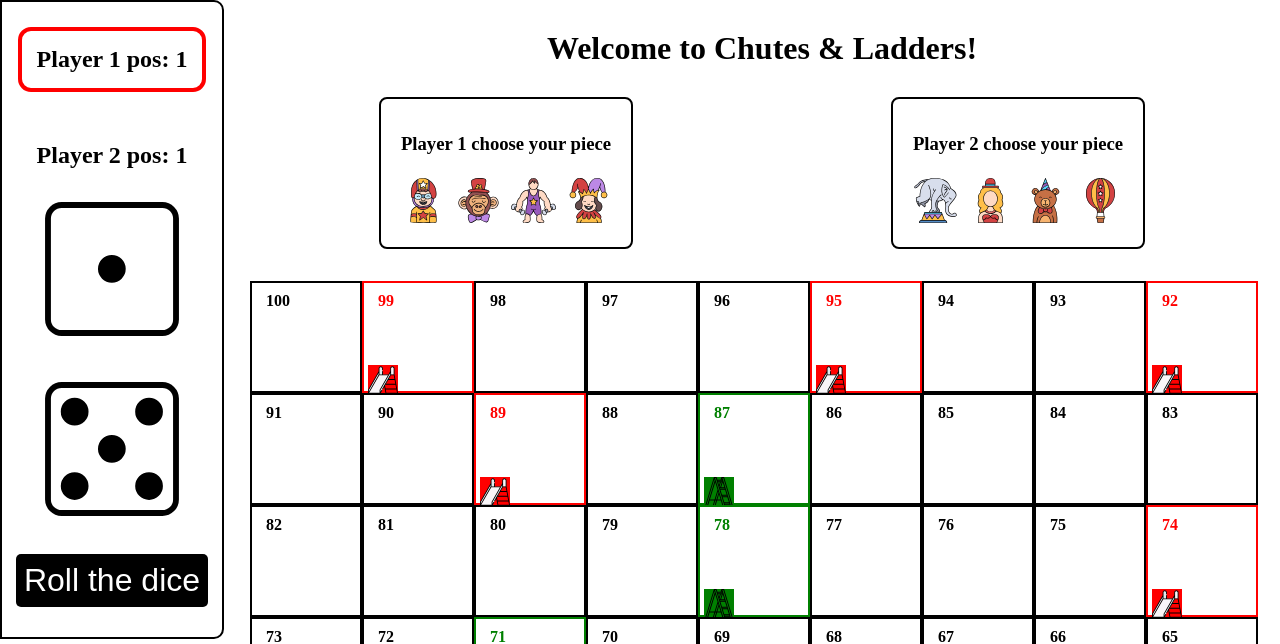
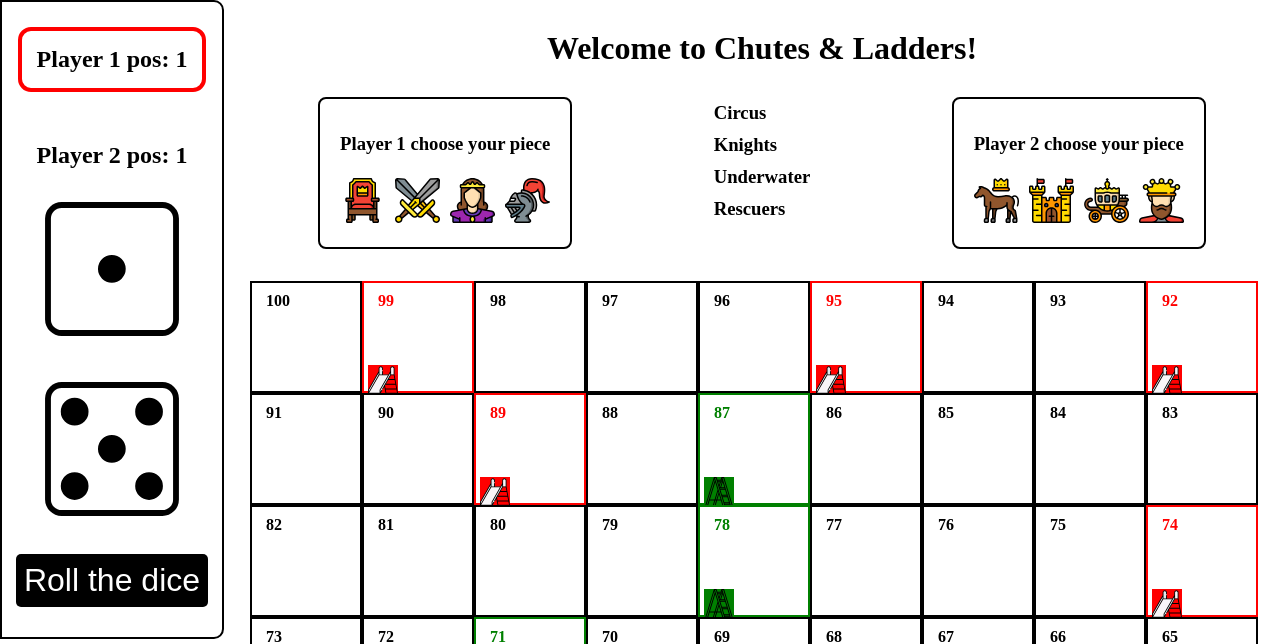
Before and after one commit to jimmyray9/chutes_ladders, a PHP site: page / in a window 1280 px wide. Shown: the top 644 px of the page. Run offline with PHP 8.4, Linux system fonts and the light colour scheme.

Commit message:
added knights icon pack

```diff
--- a/chutes_ladder.js
+++ b/chutes_ladder.js
@@ -55,7 +55,7 @@ window.addEventListener('DOMContentLoaded', (event) => {
 
     function choosePieces() {
         // piece selection for players
-        let selections = ['piece-1.svg','piece-2.svg','piece-3.svg','piece-4.svg','piece-5.svg','piece-6.svg','piece-7.svg','piece-8.svg','piece-9.svg'];
+        let selections = ['piece-1.svg','piece-2.svg','piece-3.svg','piece-4.svg','piece-5.svg','piece-6.svg','piece-7.svg','piece-8.svg'];
         for (let i = 0; i != 4; ++i) {
             let piece = document.createElement('img');
             piece.classList.add('player1', 'piece');
--- a/index.html
+++ b/index.html
@@ -14,6 +14,12 @@
         <div class="iconSelection">
             <div class="player1choices">
                 <h3>Player 1 choose your piece</h3>
+            </div>
+            <div class="themes">
+                <h3 class="theme">Circus</h3>
+                <h3 class="theme">Knights</h3>
+                <h3 class="theme">Underwater</h3>
+                <h3 class="theme">Rescuers</h3>
             </div>
             <div class="player2choices">
                 <h3>Player 2 choose your piece</h3>
--- a/styles.css
+++ b/styles.css
@@ -15,7 +15,18 @@ body {
     box-sizing: border-box;
 }
 
-.piece:hover {
+.themes {
+    display: flex;
+    flex-direction: column;
+    align-content: space-evenly;
+}
+
+.themes h3 {
+    margin: 5px;
+    box-sizing: border-box;
+}
+
+.piece:hover, .themes h3:hover {
     border-bottom: 2px solid red;
     border-top: 2px solid red;
 }
```
Also changed, not shown: images/circus/piece-1.svg (added), images/circus/piece-2.svg (added), images/circus/piece-3.svg (added), images/circus/piece-4.svg (added), images/circus/piece-5.svg (added), images/circus/piece-6.svg (added), images/circus/piece-7.svg (added), images/circus/piece-8.svg (added), images/circus/piece-9.svg (renamed from images/piece-9.svg), images/piece-1.svg, images/piece-2.svg, images/piece-3.svg, images/piece-4.svg, images/piece-5.svg, 3 more files.
